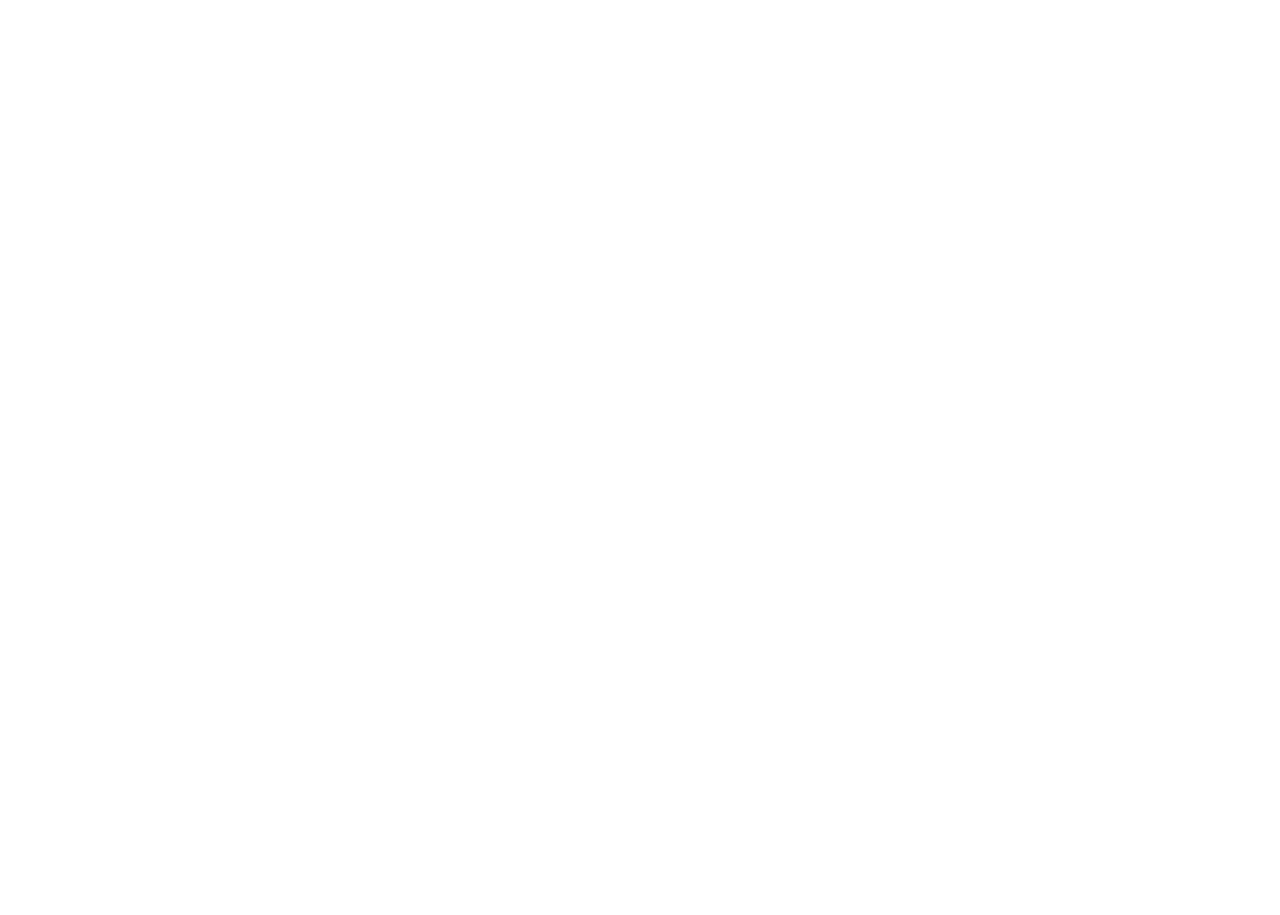
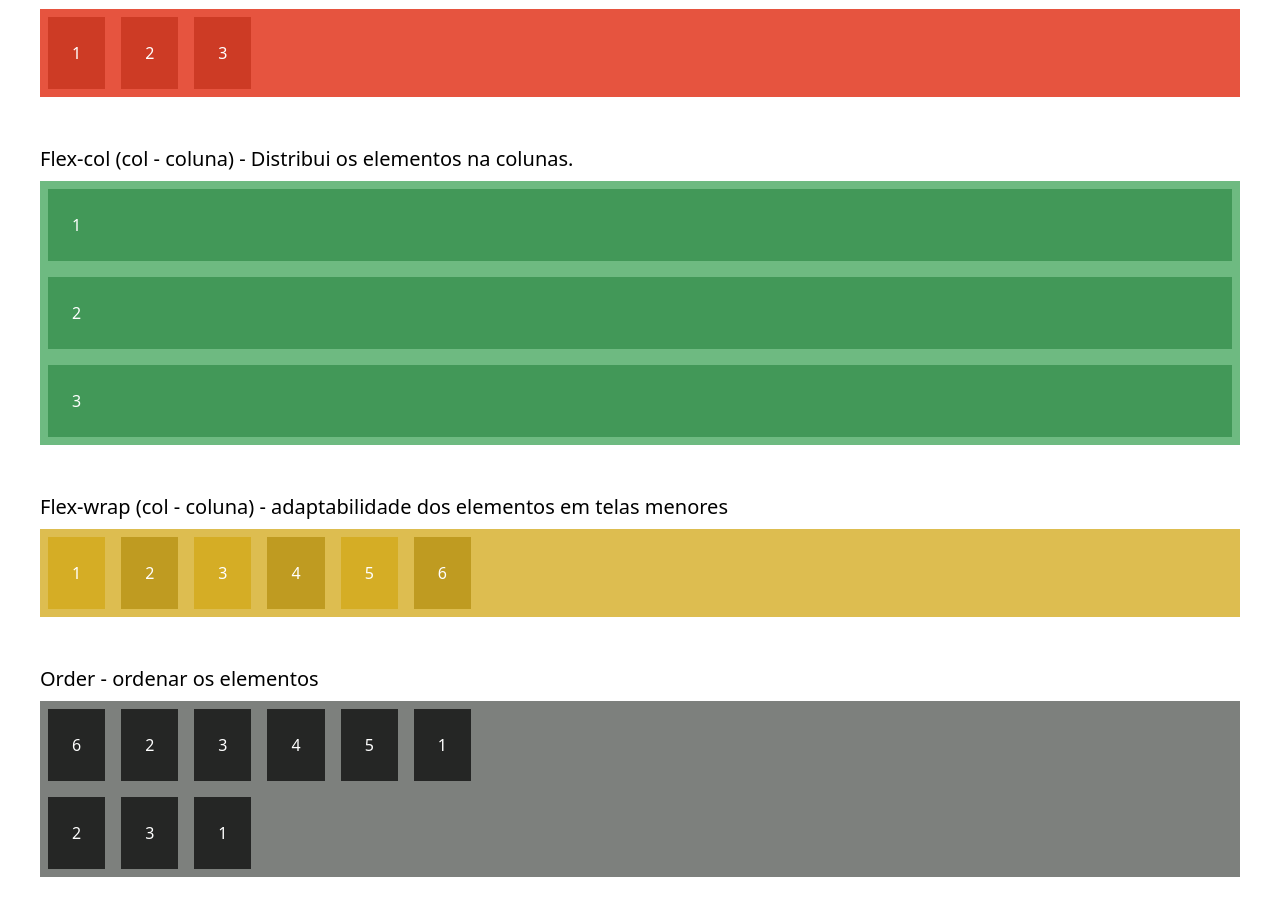
Before and after one commit to leaoerikaleao/layout, a Next.js app: page /flexbox in a window 1280 px wide. Shown: the part 247-1162 px from the top of the page. Before the commit the page ends 800 px from the top, so only its background shows below. Built offline with nearby package versions, Linux system fonts and the light colour scheme.

Commit message:
Flexbox Finished

```diff
--- a/pages/flexbox.js
+++ b/pages/flexbox.js
@@ -2,10 +2,60 @@
 
 const Flexbox = () => {
     return (
-        <h1 className="text-3xl m-5 p-5">
-            Eu sou o Flexbox! Organizo os elementos dentro de seus containers de forma dinâmica.
-        </h1>
+        <div>
+            <h1 className="text-2xl m-5 p-5">
+                Eu sou o Flexbox! Organizo os elementos dentro de seus containers de forma dinâmica.
+            </h1>
 
+            <div className="m-5 p-5">
+                <div className="py-5">
+                    <h2 className=" text-xl py-2">Flex-row (row - linha) - Distribui os elementos na linha.</h2>
+                    <div className="flex flex-row bg-red-light text-white">
+                        <div className="bg-red-dark p-6 m-2 ">1</div>
+                        <div className="bg-red-dark p-6 m-2">2</div>
+                        <div className="bg-red-dark p-6 m-2">3</div>
+                    </div>
+                </div>
+
+                <div className="py-5">
+                    <h2 className="text-xl py-2">Flex-col (col - coluna) - Distribui os elementos na colunas.</h2>
+                    <div className="flex flex-col bg-green-light text-white">
+                        <div className="bg-green-dark p-6 m-2 ">1</div>
+                        <div className="bg-green-dark p-6 m-2">2</div>
+                        <div className="bg-green-dark p-6 m-2">3</div>
+                    </div>
+                </div>
+
+                <div className="py-5">
+                    <h2 className="text-xl py-2">Flex-wrap (col - coluna) - adaptabilidade dos elementos em telas menores</h2>
+                    <div className="flex flex-row flex-wrap bg-yellow-light text-white">
+                        <div className="bg-yellow p-6 m-2 ">1</div>
+                        <div className="bg-yellow-dark p-6 m-2">2</div>
+                        <div className="bg-yellow p-6 m-2">3</div>
+                        <div className="bg-yellow-dark p-6 m-2 ">4</div>
+                        <div className="bg-yellow p-6 m-2">5</div>
+                        <div className="bg-yellow-dark p-6 m-2">6</div>
+                    </div>
+                </div>
+
+                <div className="py-5">
+                    <h2 className="text-xl py-2">Order - ordenar os elementos  </h2>
+                    <div className="flex flex-row flex-wrap bg-gray-light text-white ">
+                        <div className="bg-gray-dark p-6 m-2 order-last">1</div>
+                        <div className="bg-gray-dark p-6 m-2">2</div>
+                        <div className="bg-gray-dark p-6 m-2">3</div>
+                        <div className="bg-gray-dark p-6 m-2 ">4</div>
+                        <div className="bg-gray-dark p-6 m-2">5</div>
+                        <div className="bg-gray-dark p-6 m-2 order-first">6</div>
+                    </div>
+                    <div className="flex flex-row flex-wrap bg-gray-light text-white ">
+                        <div className="bg-gray-dark p-6 m-2 lg:order-3">1</div>
+                        <div className="bg-gray-dark p-6 m-2">2</div>
+                        <div className="bg-gray-dark p-6 m-2">3</div>
+                    </div>
+                </div>
+            </div>
+        </div >
     )
 }
 export default Flexbox
--- a/pages/index.js
+++ b/pages/index.js
@@ -4,14 +4,14 @@
     return (
         <div>
             <div className="p-5">
-                <h1 className="text-3xl m-5 ">Container</h1>
+                <h1 className="text-2xl m-5 ">Container</h1>
                 <div className="container bg-red text-white p-5 mx-auto border-2 border-red-dark">
                     <p>Eu sou um Container! Possuo tamanho fixo e incluo outros elementos como este texto. </p>
                 </div>
             </div>
 
             <div className="p-5">
-                <h1 className="text-3xl m-5  ">
+                <h1 className="text-2xl m-5  ">
                     Border-box e Box-content
                 </h1>
 
@@ -25,7 +25,7 @@
             </div>
 
             <div className="p-5">
-                <h1 className="text-3xl m-5 ">
+                <h1 className="text-2xl m-5 ">
                     Display Inline
                 </h1>
 
@@ -39,7 +39,7 @@
             </div>
 
             <div className="p-5">
-                <h1 className="text-3xl m-5 ">
+                <h1 className="text-2xl m-5 ">
                     Display Block
                 </h1>
 
@@ -53,7 +53,7 @@
             </div>
 
             <div className="p-5">
-                <h1 className="text-3xl m-5 ">
+                <h1 className="text-2xl m-5 ">
                     Display Hidden - Eu escondo o elemento
                 </h1>
 
@@ -63,7 +63,7 @@
             </div>
 
             <div className="p-5">
-                <h1 className="text-3xl m-5">
+                <h1 className="text-2xl m-5">
                     Overflow Hidden
                 </h1>
 
@@ -76,7 +76,7 @@
             </div>
 
             <div className="p-5">
-                <h1 className="text-3xl m-5">
+                <h1 className="text-2xl m-5">
                     Overflow Auto
                 </h1>
 
@@ -89,7 +89,7 @@
             </div>
 
             <div className="p-5">
-                <h1 className="text-3xl m-5">
+                <h1 className="text-2xl m-5">
                     Overflow X Auto
                 </h1>
 
@@ -100,7 +100,7 @@
             </div>
 
             <div className="container block p-5">
-                <h1 className="text-3xl m-5">
+                <h1 className="text-2xl m-5">
                     Z Index - Eu faço sobreposição de elementos
                 </h1>
 
```
